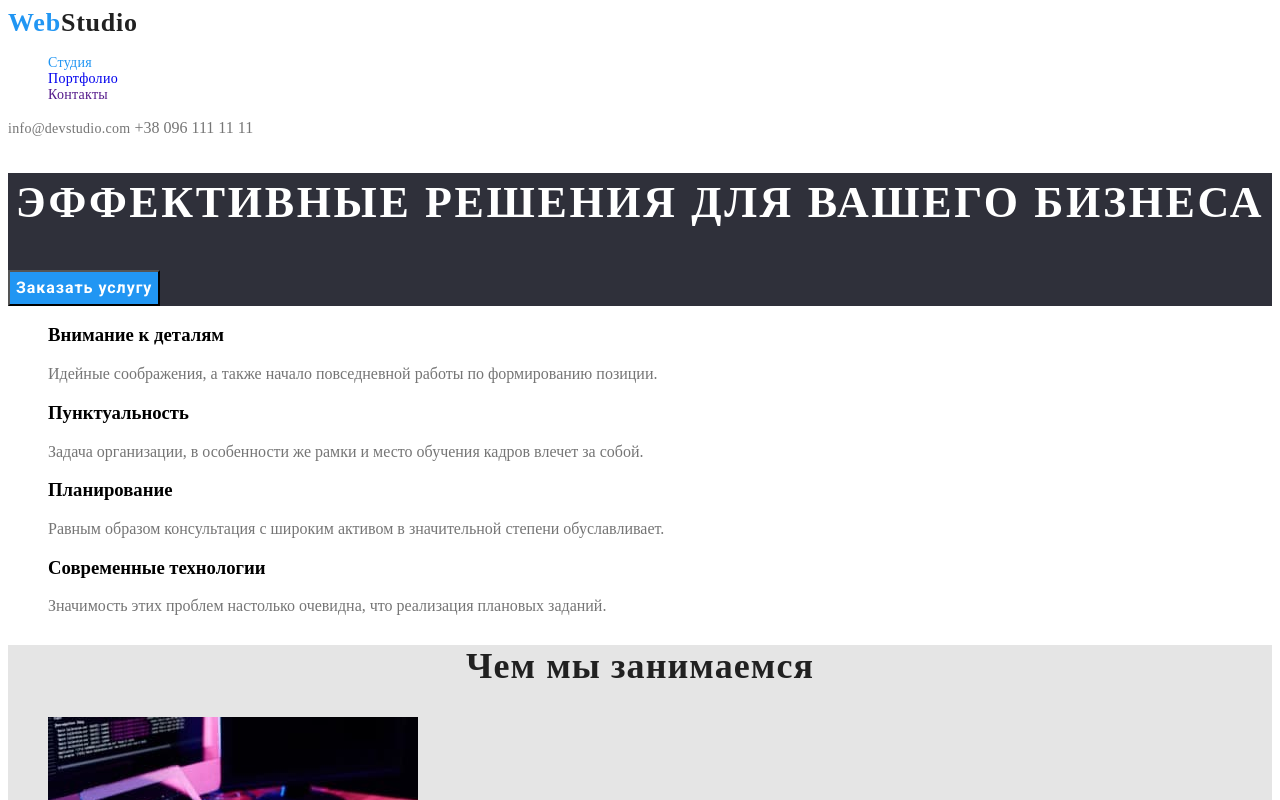
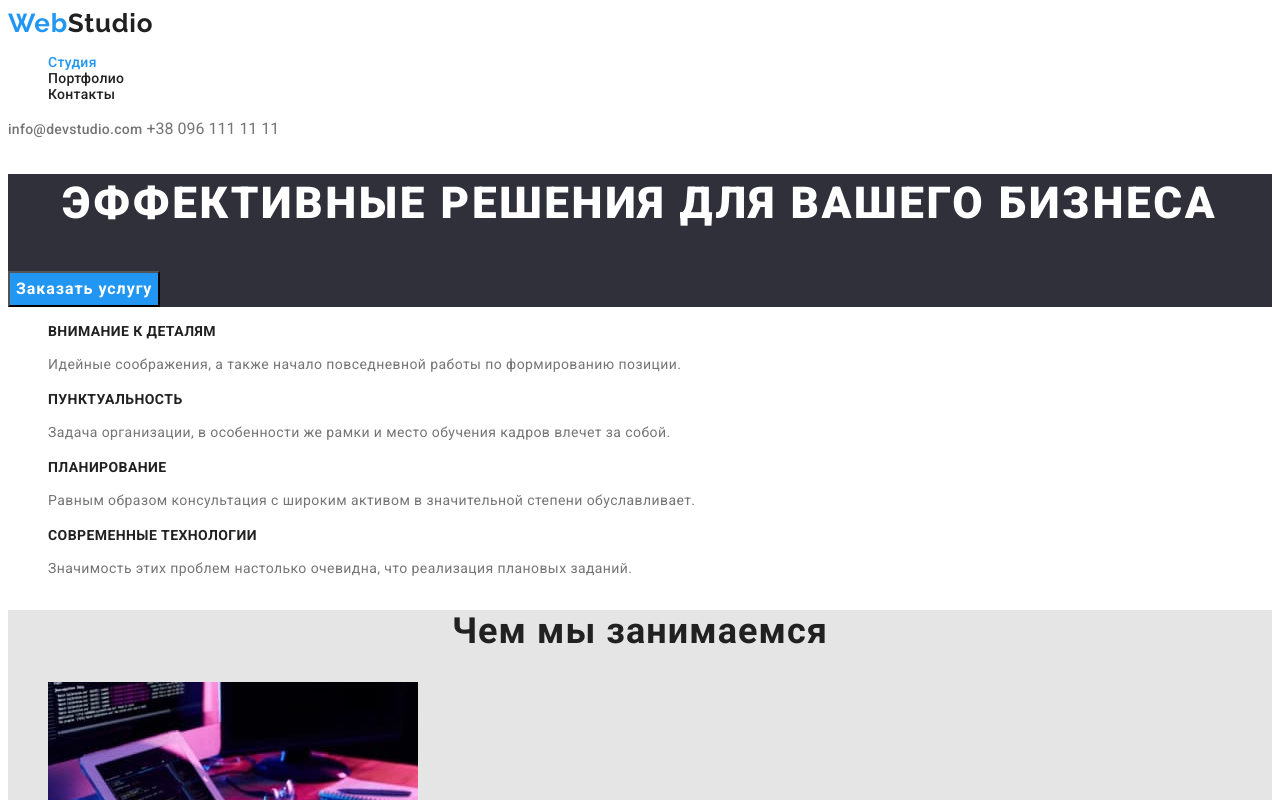
Before and after one commit to CherednikNatalya/goit-markup-hw-02, a plain HTML site: page index.html in a window 1280 px wide. Shown: the top 800 px of the page. Drawn offline with Linux system fonts and the light colour scheme.

Commit message:
исправление после проверки

```diff
--- a/CSS/styles.css
+++ b/CSS/styles.css
@@ -5,7 +5,7 @@
   --accent-color: #2196F3;
 }
 
-.body {
+body {
   font-family: "Roboto", sans-serif;
   background-color: #FFFFFF;
 
@@ -36,6 +36,7 @@ ul {
 /* <!-- ---header--- --> */
 .header-text-first,
 .header-text {
+  font-family: 'Raleway', sans-serif;
   font-weight: 700;
 font-size: 26px;
 line-height: 1.19;
@@ -62,6 +63,14 @@ color: var(--main-title-color);
 
 .current {
   color: var(--accent-color);
+}
+
+.header-link {
+  font-weight: 500;
+font-size: 14px;
+line-height: 1.14;
+letter-spacing: 0.02em;
+color: #212121;
 }
 
 .header-link:hover,
@@ -121,8 +130,7 @@ background-color: #2196F3;
 
 }
 
-.benefits-item-tetle
-.benefits-text {
+.benefits-item-tetle {
   font-size: 14px;
 line-height: 16px;
 letter-spacing: 0.03em;
@@ -130,6 +138,10 @@ text-transform: uppercase;
 color: var(--main-title-color);
 }
 .benefits-text {
+  font-weight: 400;
+font-size: 14px;
+line-height: 1.71;
+letter-spacing: 0.03em;
 color: var(--second-title-color);
 }
 
@@ -180,11 +192,13 @@ color: var(--second-title-color);
 }
 
 .footer-link-map {
+   font-size: 14px;
+line-height: 1.71;
+letter-spacing: 0.03em;
 color: #FFFFFF;
 font-style: normal;
 }
-.footer-link,
-.footer-link-map {
+.footer-link {
   font-size: 14px;
 line-height: 1.71;
 letter-spacing: 0.03em;
@@ -214,7 +228,7 @@ color: #FFFFFF;
 
 /* <!-- ---PORTFOLIO--- --> */
 .button-item {
-  font-family: inherit;
+  font-family: 'Roboto', sans-serif;
   font-weight: 500;
 font-size: 16px;
 line-height: 1.63;
--- a/index.html
+++ b/index.html
@@ -17,7 +17,7 @@
  <header>
      <a href="" class="link header-text-first" lang="en"><span class="header-text">Web</span>Studio</a>
      <ul class="header-list">
-        <li class="header-item"><a href="" class="header-link link current">Студия</a></li>
+        <li class="header-item"><a href="" class="link current">Студия</a></li>
         <li class="header-item"><a href="./portfolio.html" class="header-link link ">Портфолио</a></li>
         <li class="header-item"><a href="" class="header-link link ">Контакты</a></li>
      </ul>
```
Also changed, not shown: portfolio.html (+2 -2 lines).
